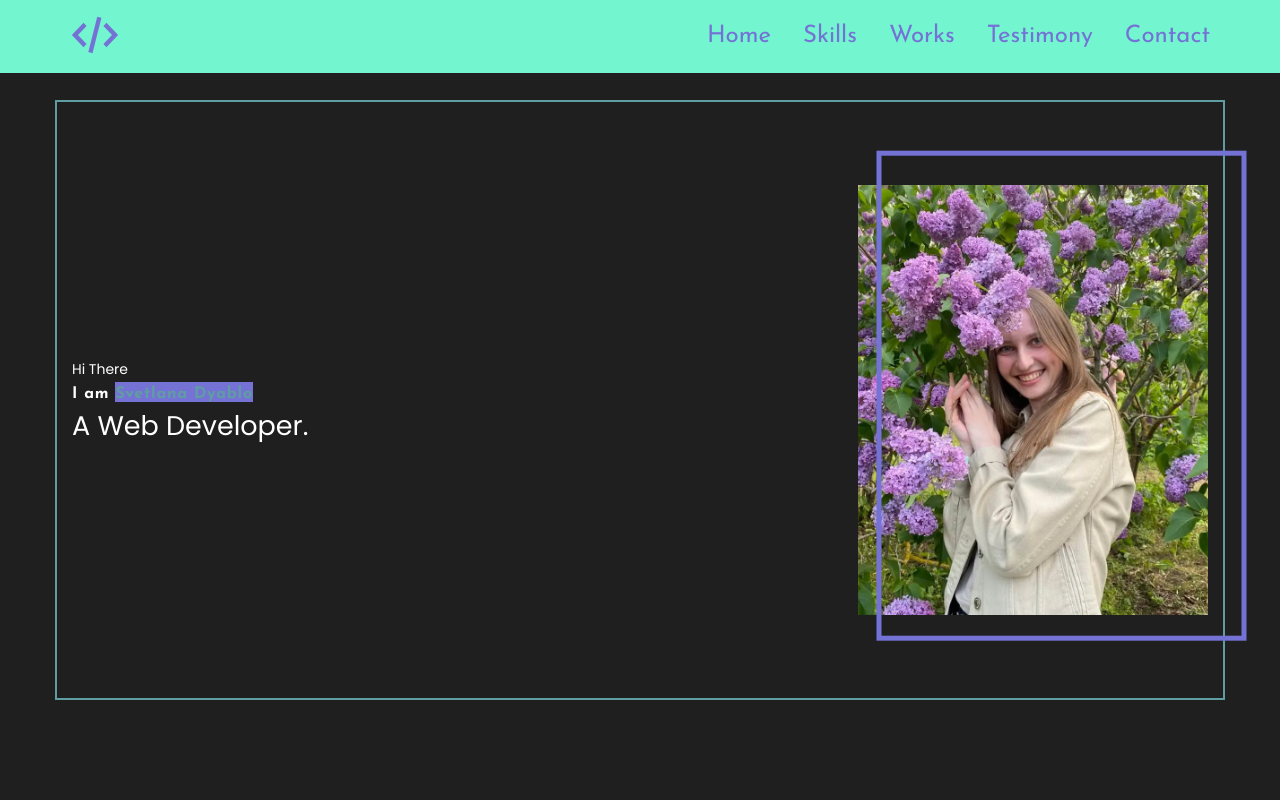
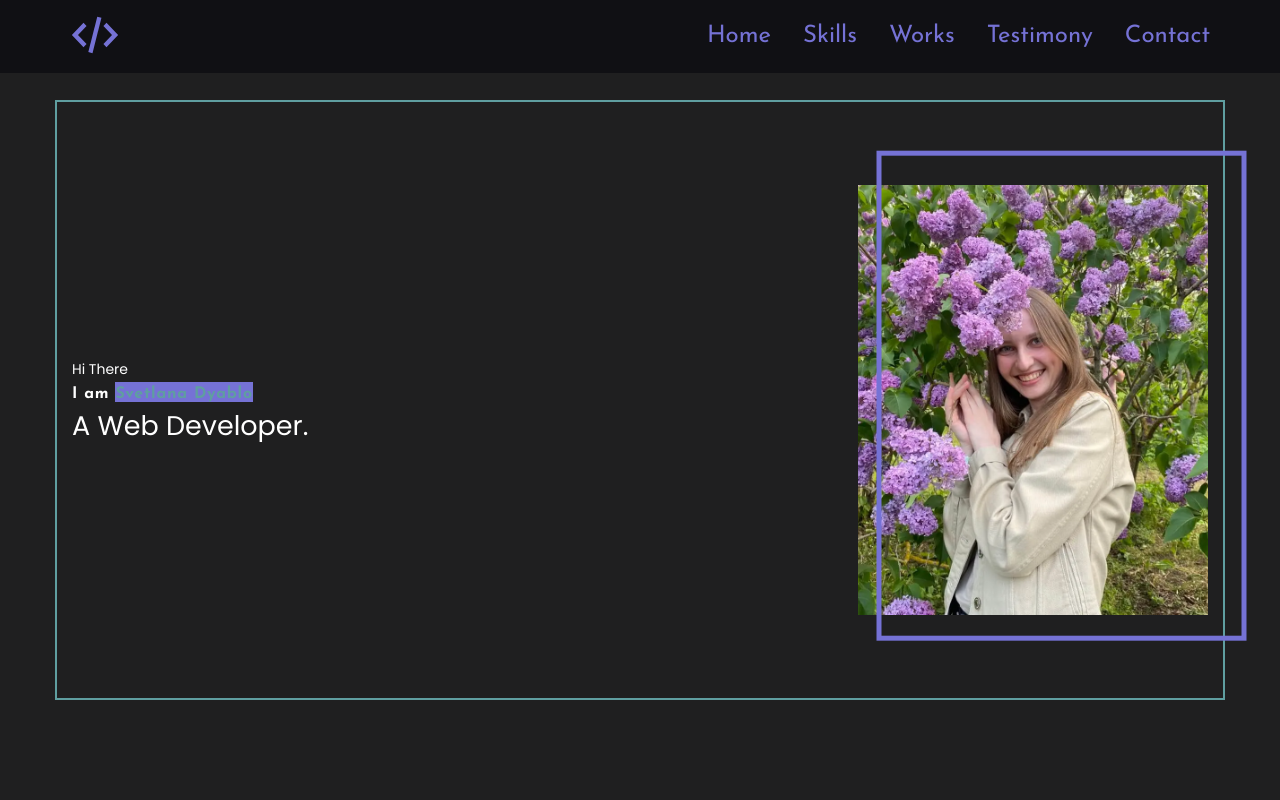
Before and after one commit to akach-dev/styled, a React (Create React App) app: page / in a window 1280 px wide. Shown: the top 800 px of the page. Built offline with nearby package versions, Linux system fonts and the light colour scheme.

Commit message:
add media template

```diff
--- a/src/components/Container.tsx
+++ b/src/components/Container.tsx
@@ -3,5 +3,5 @@ import styled from "styled-components";
 export const Container = styled.div`
   max-width: 1170px;
   padding: 0 15px;
-  margin: 0 auto;
+  margin-inline: auto;
 `
--- a/src/layout/header/Header.tsx
+++ b/src/layout/header/Header.tsx
@@ -20,13 +20,14 @@ export const Header = () => {
 };
 
 const StyledHeader = styled.header`
-  background-color: #73f5d0;
+  background-color: rgba(2, 2, 9, 0.5);
   padding: 10px 0;
   position: fixed;
   top: 0;
   left: 0;
   right: 0;
   z-index: 100;
+  transition: all 0.3s ease;
 `
 const HeaderContainer = styled(Container)`
   display: flex;
--- a/src/layout/header/headerMenu/HeaderMenu.tsx
+++ b/src/layout/header/headerMenu/HeaderMenu.tsx
@@ -70,13 +70,11 @@ const ListItem = styled.li`
     z-index: 1;
     transform: scale(0);
     transition: all 0.3s ease 0s;
-
   }
 
   &:hover {
     &::before {
       transform: scale(1);
-
     }
 
     ${Mask} {
@@ -91,8 +89,9 @@ const ListItem = styled.li`
 `
 const Link = styled.a`
   font-family: 'Josefin Sans', 'sans-serif';
-  font-size: 1.5rem;
   font-weight: 400;
   line-height: 1.1; /* 110% */
   color: transparent;
+  font-size: 1.5rem;
+
 `
--- a/src/styles/Theme.ts
+++ b/src/styles/Theme.ts
@@ -1,3 +1,5 @@
+const em = (value: number) => value / 16
+
 export const theme = {
   colors: {
     primaryBg: '#1F1F20',
@@ -6,5 +8,9 @@ export const theme = {
     font: '#fff',
     borderColor: '#4A4A4A',
     placeholderColor: '#495057',
+  },
+  media: {
+    tablet: `screen and (max-width: ${em(767.98)}em)`,
+    mobile: `screen and (max-width: ${em(576)}em)`
   }
 }
```
Also changed, not shown: src/assets/setAdaptiveValue.js (deleted, +0 -73 lines).
